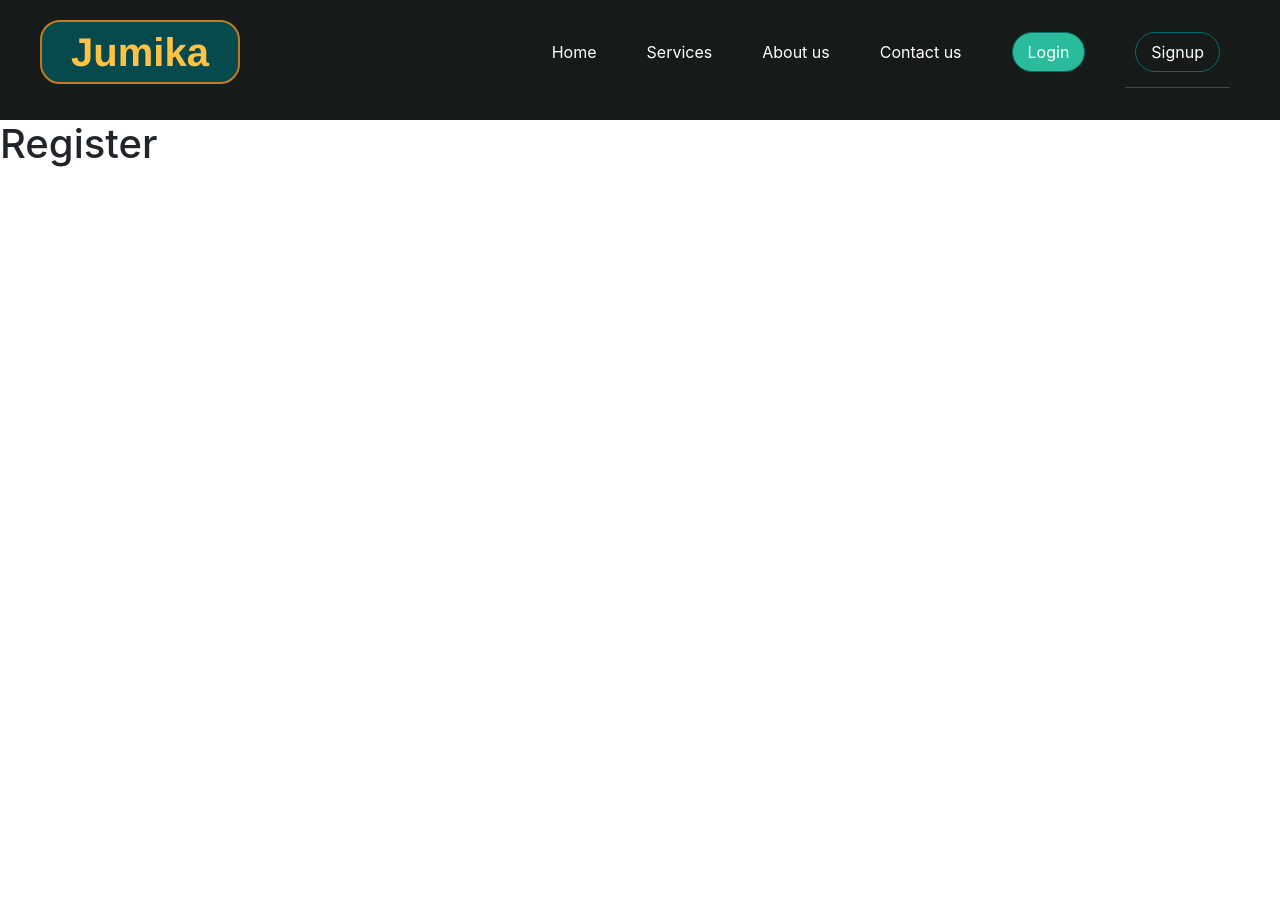
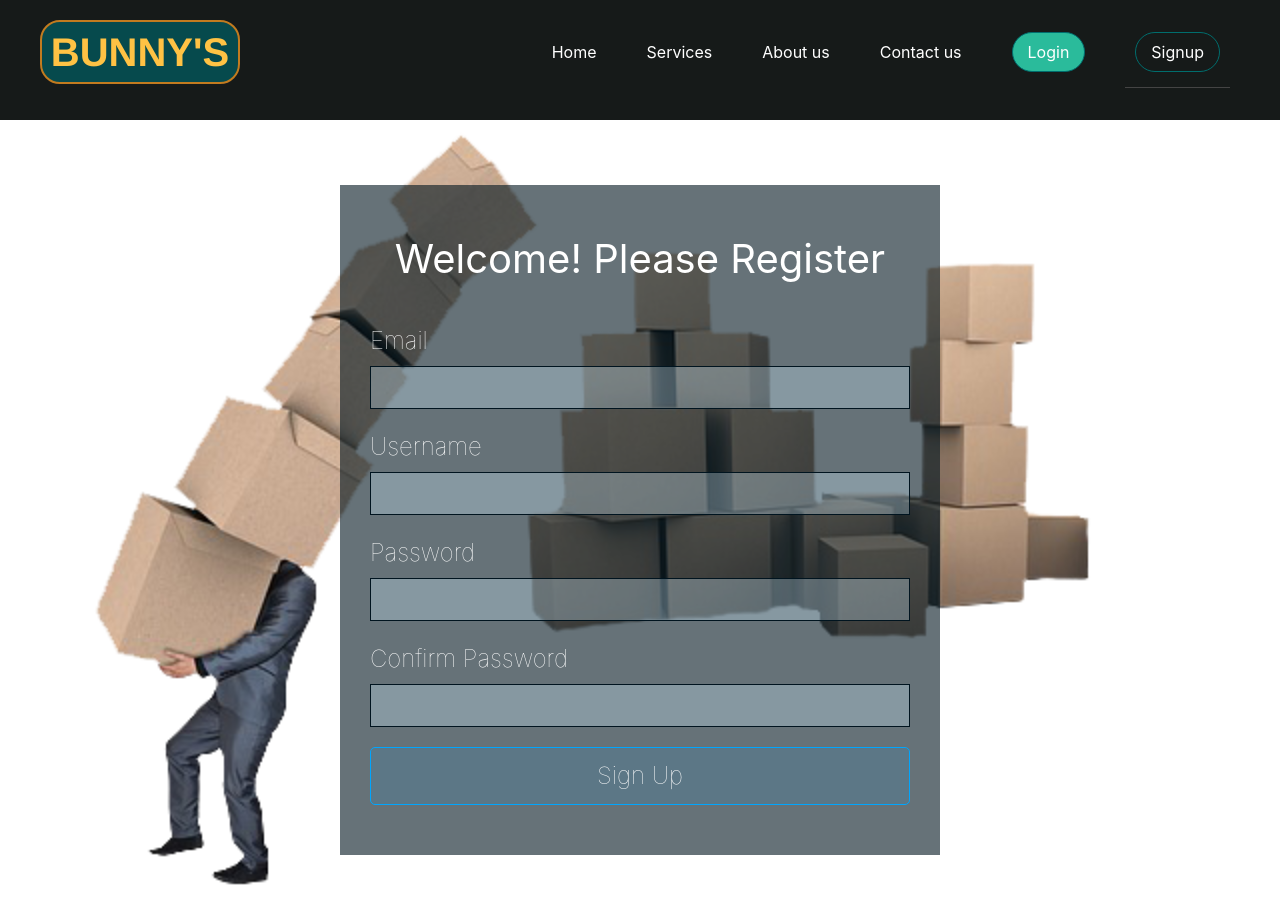
Before and after one commit to Gabriel-Ok/jumika.co.ke, a React (Create React App) app: page /Register in a window 1280 px wide. Before the commit the page ends 800 px from the top, so only its background shows below. Built offline with nearby package versions, Linux system fonts and the light colour scheme; a web font is replaced by a local one.

Commit message:
added item divs, added login and registration forms

```diff
--- a/package.json
+++ b/package.json
@@ -5,6 +5,7 @@
   "dependencies": {
     "bootstrap": "^4.3.1",
     "node-sass": "^4.12.0",
+    "nodemon": "^1.19.4",
     "react": "^16.10.2",
     "react-bootstrap": "^1.0.0-beta.14",
     "react-dom": "^16.10.2",
--- a/public/index.html
+++ b/public/index.html
@@ -12,12 +12,6 @@
     <link rel="apple-touch-icon" href="logo192.png" />
 
     <link rel="manifest" href="%PUBLIC_URL%/manifest.json" />
-
-
-    <title>Jumika</title>
-
-  </head>
-  <body>
     <script src="https://kit.fontawesome.com/fcf7fbccff.js"></script>
     <link rel="stylesheet" href="https://cdnjs.cloudflare.com/ajax/libs/font-awesome/4.7.0/css/font-awesome.min.css">
     <script src="https://kit.fontawesome.com/fcf7fbccff.js"></script>
@@ -27,8 +21,13 @@
 
 />
 <link href="https://fonts.googleapis.com/css?family=Abril+Fatface|Courgette|Fascinate+Inline|Permanent+Marker|Rokkitt|Ultra&display=swap" rel="stylesheet">
-    <title>Jumika</title>
+
+
+
+    <title>Bunny's</title>
+
   </head>
+
   <body>
 
 
--- a/src/App.js
+++ b/src/App.js
@@ -1,12 +1,8 @@
 import React, { Component } from 'react';
-// import {BrowserRouter as Router, Route, Switch} from 'react-router-dom';
-import { BrowserRouter, Router, Route } from 'react-router-dom';
+import { BrowserRouter, Switch, Route, Link } from 'react-router-dom';
 import './App.css';
 import './Main.css';
-//import 'menu.js';
 import edi from "./assets/edi.png";
-//import Okay from "./components/homePage";
-//import Services from "./components/Services";
 import Home from "./components/Home";
 import Menubar from "./components/Menubar";
 import Progressbar from "./components/Progressbar";
@@ -22,16 +18,24 @@ import Riderpay from "./components/Riderpay";
 import Riderprofile from "./components/Riderprofile";
 import Ridersavailable from "./components/Ridersavailable";
 import Services from "./components/Services";
+import ThriftTemplate from "./components/ThriftTemplate";
+import BunnyShop from "./components/BunnyShop";
+import Login from "./components/Login";
 
 
 class App extends Component{
   render(){
+
     return(
     <BrowserRouter>
       <div className="App">
 
+
         < Menubar />
-        < Route exact path = "/" component= {Home} />
+        <Switch>
+        < Route exact path = "/" component={Home} />
+        < Route path = "/Services" component={Services} />
+
         < Route path = "/Progressbar" component={Progressbar} />
         < Route path = "/Aboutus" component={Aboutus} />
         < Route path = "/Cart" component={Cart} />
@@ -44,8 +48,10 @@ class App extends Component{
         < Route path = "/Riderpay" component={Riderpay} />
         < Route path = "/Riderprofile" component={Riderprofile} />
         < Route path = "/Ridersavailable" component={Ridersavailable} />
-        < Route path = "/Services" component={Services} />
-
+        < Route path = "/ThriftTemplate" component={ThriftTemplate} />
+        < Route path = "/BunnyShop" component={BunnyShop} />
+        < Route path = "/Login" component={Login} />
+        </Switch>
 
       </div>
     </BrowserRouter>
--- a/src/components/Aboutus.js
+++ b/src/components/Aboutus.js
@@ -6,7 +6,7 @@ function Aboutus(){
       <div className="Home">
       <div className="homePage">
         <h1>About <span>Us</span></h1>
-        <p>Jumika is the leading online store, that not only sells but also offers <a href="/Delivery">delivery</a>  and <a href="/Transport">transportaion</a> services to its clients</p>
+        <p>Bunnny's is the leading Western region online store, that not only sells but also offers <a href="/Delivery">delivery</a>  and <a href="/Transport">transportaion</a> services to its clients</p>
         <p>With both <a href="/Thrift">wholesale and retail selling</a>, we have attracted a large numbe of customers across the region. we work around the clock to ensure our customers get quality services to their satisfaction</p>
       </div>
 
--- a/src/components/Home.js
+++ b/src/components/Home.js
@@ -5,7 +5,7 @@ import take from './take.png';
 
    <div className="Home">
      <div className="homePage">
-       <h1>Welcome to <span> Jumika </span></h1>
+       <h1>Welcome to <span> Bunny's </span></h1>
        <select><option>Nairobi</option><option>Nairobi</option><option>Nairobi</option><option>Nairobi</option></select>
        <h2>We deliver anything at anytime ,any day..</h2>
        <p>We are the only  delivery partners you can trust and rely on</p>
@@ -13,7 +13,7 @@ import take from './take.png';
      </div>
 <div className="homPic">
 <img src={take} alt="my pic"></img>
-<span><h4>Save money and time with our affordable delivery services</h4></span>
+<span><h4>Save money and time with our affordable shopping experience</h4></span>
 
 </div>
    </div>
--- a/src/components/Menubar.js
+++ b/src/components/Menubar.js
@@ -1,16 +1,18 @@
 import React from 'react';
+import { BrowserRouter, Router, Route, Link } from 'react-router-dom';
 
 function Menubar(){
     return(
 <nav>
   <ul className="menu">
-  <li className="logo"><a href="/">Jumika</a></li>
-  <li className="item"><a href="/">Home</a></li>
-  <li className="item"><a href="/Services">Services</a></li>
-  <li className="item"><a href="/Aboutus">About us</a></li>
-  <li className="item"><a href="/">Contact us</a></li>
-  <li className="item button"><a href="">Login</a></li>
-  <li className="item button secondary"><a href="">Signup</a></li>
+  <li className="logo"><Link to="/">BUNNY'S</ Link></li>
+  <li className="item"><Link to="/">Home</ Link></li>
+  <li className="item"><Link to="/Services">Services</ Link></li>
+  <li className="item"><Link to="/Aboutus">About us</ Link></li>
+  <li className="item"><Link to="/Contactus">Contact us</ Link></li>
+  <li className="item button"><Link to="/Login">Login</ Link></li>
+  <li className="item button secondary"><Link to="/Register">Signup</ Link></li>
+
   <li className="toggle"><span className="bars"></span></li>
   </ul>
 
--- a/src/components/Register.js
+++ b/src/components/Register.js
@@ -1,12 +1,61 @@
 import React from 'react';
+import { BrowserRouter, Switch, Route, Link } from 'react-router-dom';
+import ThriftTemplate from "./ThriftTemplate";
+import take from "./take.png";
 
 function Register(){
     return(
+      <withRouter>
 
-  <div className="Register">
-  <h1>Register</h1>
+        <div className="Register">
+        <div className="fullscreencontainer" style = {{backgroundImage: 'url('+take+')',
+      height: '100vh', width: '100vw', backgroundSize: 'cover', backgroundPosition: 'center',
+        display: 'flex', justifyContent: 'center', alignItems: 'center'}}>
+        <div className="Registercontainer" style = {{backgroundColor: 'hsla(201, 100%, 6%, 0.6)', padding: '50px 30px', minWidth: '400px', width: '50%', maxWidth: '600px'}}>
+        <h3 className="Registertitle" style = {{color: 'white', textAlign:'center',margin:'0', marginBottom: '40px', fontWeight: 'normal', fontSize:'2.5em'}}>Welcome! Please Register</h3>
 
-  </div>
+        <form>
+
+        <div className="inputgroup" style = {{display: 'flex', flexDirection: 'column', marginBottom : '20px'}} >
+        <label style = {{color: 'white', fontWeight: 'lighter', fontSize:'1.5em', marginBottom: '7px' }} >Email</label>
+        <input style = {{fontSize: '1.5em', padding: '.1em .25em', backgroundColor: 'hsla(201, 100%, 91%, 0.3)', border: '1px solid hsl(201, 100%, 6%)', outline: 'none', color: 'white', fontWeight: 'lighter'}}  type ='email'></input>
+
+
+        </div>
+
+        <div className="inputgroup" style = {{display: 'flex', flexDirection: 'column', marginBottom : '20px'}} >
+        <label style = {{color: 'white', fontWeight: 'lighter', fontSize:'1.5em', marginBottom: '7px' }} >Username</label>
+        <input style = {{fontSize: '1.5em', padding: '.1em .25em', backgroundColor: 'hsla(201, 100%, 91%, 0.3)', border: '1px solid hsl(201, 100%, 6%)', outline: 'none', color: 'white', fontWeight: 'lighter'}}  type ='name'></input>
+
+
+        </div>
+        <div className="inputgroup" style = {{display: 'flex', flexDirection: 'column', marginBottom : '20px'}} >
+        <label style = {{color: 'white', fontWeight: 'lighter', fontSize:'1.5em', marginBottom: '7px' }} >Password</label>
+        <input style = {{fontSize: '1.5em', padding: '.1em .25em', backgroundColor: 'hsla(201, 100%, 91%, 0.3)', border: '1px solid hsl(201, 100%, 6%)', outline: 'none', color: 'white', fontWeight: 'lighter'}}  type ='password'></input>
+
+
+        </div>
+        <div className="inputgroup" style = {{display: 'flex', flexDirection: 'column', marginBottom : '20px'}} >
+        <label style = {{color: 'white', fontWeight: 'lighter', fontSize:'1.5em', marginBottom: '7px' }} >Confirm Password</label>
+        <input style = {{fontSize: '1.5em', padding: '.1em .25em', backgroundColor: 'hsla(201, 100%, 91%, 0.3)', border: '1px solid hsl(201, 100%, 6%)', outline: 'none', color: 'white', fontWeight: 'lighter'}}  type ='password'></input>
+
+
+        </div>
+        <button type='submit' className='loginbtn' style = {{fontSize: '1.5em', padding: '10px 30px', width: '100%', backgroundColor: 'hsla(201, 100%, 50%, 0.1)', border: '1px solid hsl(201, 100%, 50%)', outline: 'none', color: 'white', fontWeight: 'lighter', borderRadius: '5px'}}>Sign Up</button>
+        </form>
+
+
+        </div>
+
+
+        </div>
+
+
+
+        </div>
+
+      </withRouter>
+
 
 
     );
--- a/src/components/Services.js
+++ b/src/components/Services.js
@@ -1,38 +1,60 @@
 import React from 'react';
+import { BrowserRouter, Switch, Route, Link } from 'react-router-dom';
+import ThriftTemplate from "./ThriftTemplate";
 
 function Services(){
     return(
-
+<withRouter>
+<Switch>
   <div className="Services">
   <h1>Our services</h1>
   <span>Here are our proffesional servicse that we offer to our esteemed customers</span>
 <section className="services-section">
 <article className="service-details">
   <h2>icon</h2>
-  <h2><span className="first-letter">J</span>umika Mall</h2>
+  <h2><span className="first-letter">B</span>unny's Mall</h2>
   <p>Jumika mall offers you all you need under one roof, from fashion, food to entertainment all at affordable price and very good quality. Click the link below to ist our online mall</p>
-  <span><a href="/delivery-services">Vist Jumika Mall</a></span>
+  <span><Link to="/BunnyShop">Vist Bunny's Shopping Mall</ Link></span>
 </article>
+
+
+
+
 <article className="service-details">
   <h2>icon</h2>
   <h2> <span className="first-letter">T</span>hrift Shop</h2>
   <p>They say old is gold, and just like wine, the longer it stays the better it gets, yes, you are right, Jumika now brings to you the old school fashion , with good quality and affordable prices, </p>
-  <span><a href="/delivery-services">Vist our Thrift shop</a></span>
+  <span><Link to="./ThriftTemplate">Vist our Thrift shop </ Link ></span>
 </article>
+
+
+
+
+
+
 <article className="service-details">
   <h2>icon</h2>
   <h2> <span className="first-letter">D</span>elivery</h2>
   <p>We offer home and office delivery service, Vist our delivery service section for quotation and price estimates. Prices are calculated by distance and type of poroducts to be delivered.</p>
-  <span><a href="/delivery-services">Ask For Delivery</a></span>
+  <span> <Link to="/delivery-services">Ask For Delivery</Link></span>
 </article>
+
+
+
+
+
+
 <article className="service-details">
   <h2>icon</h2>
   <h2><span className="first-letter">T</span>ransport</h2>
   <p>Do you want to move something bulk? within the town or outside? Worry less because Jumika have you sorted whenever you want transportation services.. get moving with Jumika</p>
-  <span><a href="/delivery-services">Ask for Transport</a></span>
+  <span><Link to="/delivery-services">Ask for Transport</Link></span>
 </article>
 </section>
+
   </div>
+  </Switch>
+</withRouter>
 
 
     );
```
Also changed, not shown: src/yes.js (deleted), 1 other file (tests, documents, lock files or other folders).
